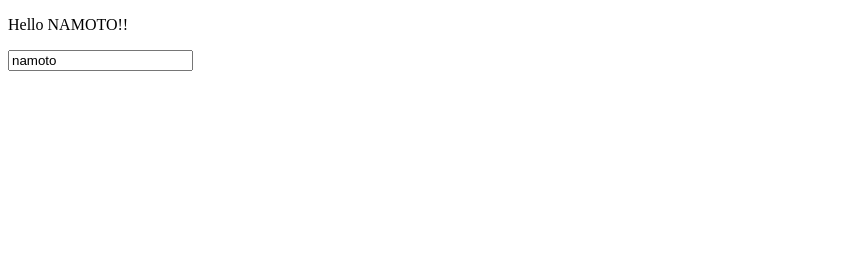
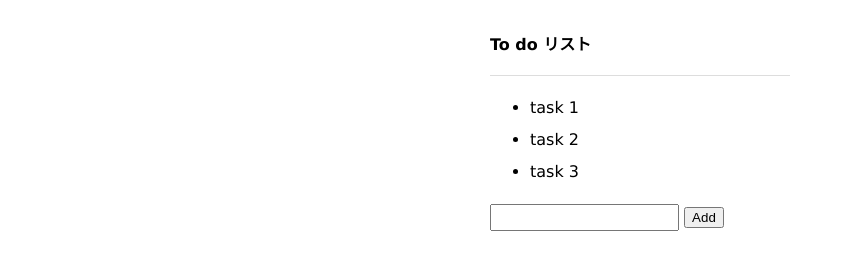
Before and after one commit to namotoy/My-Vue.js, a plain HTML site: page index.html in a window 1280 px wide. Shown: the whole page, without its empty margins (0-845 px from the left). Drawn offline with nearby package versions, Linux system fonts and the light colour scheme.

Commit message:
TODOリスト作成

```diff
--- a/css/styles.css
+++ b/css/styles.css
@@ -0,0 +1,22 @@
+body{
+font-size: 16px;
+font-family: Verdana, sans-serif;
+}
+
+.container{
+  width:300px;
+  margin:auto;
+}
+
+#app h1{
+  font-size: 16px;
+  border-bottom: 1px solid #ddd;
+  padding:20px 0;
+}
+
+#app li{
+  line-height: 2.0;
+}
+#app input[type="text"]{
+  padding:4px;
+}
--- a/index.html
+++ b/index.html
@@ -7,9 +7,21 @@
 </head>
 <body>
 
-  <div id ="app">
-    <p>Hello {{ name.toUpperCase() }}!!</p>
-    <p><input type= "text" v-model="name"></p>
+  <div id ="app" class="container">
+    <h1>To do リスト</h1>
+    <ul>
+      <li v-for="todo in todos">{{ todo }}</li>
+      <!-- <li>{{ todos[0] }}</li>
+      <li>{{ todos[1] }}</li>
+      <li>{{ todos[2] }}</li> -->
+    </ul>
+    <form>
+      <input type = "text">
+      <input type = "submit" value="Add">
+    </form>
+
+    <!-- <p>Hello {{ name.toUpperCase() }}!!</p>
+    <p><input type= "text" v-model="name"></p> -->
   </div>
   <script src="https://cdn.jsdelivr.net/npm/vue@2/dist/vue.js"></script>
   <script src="js/main.js"></script>
--- a/js/main.js
+++ b/js/main.js
@@ -3,7 +3,12 @@
 var vm = new Vue({
   el:"#app",
   data: {
-    name: 'namoto'
+    // name: 'namoto'
+    todos: [
+      'task 1',
+      'task 2',
+      'task 3'
+    ]
   }
 });
 }
```
